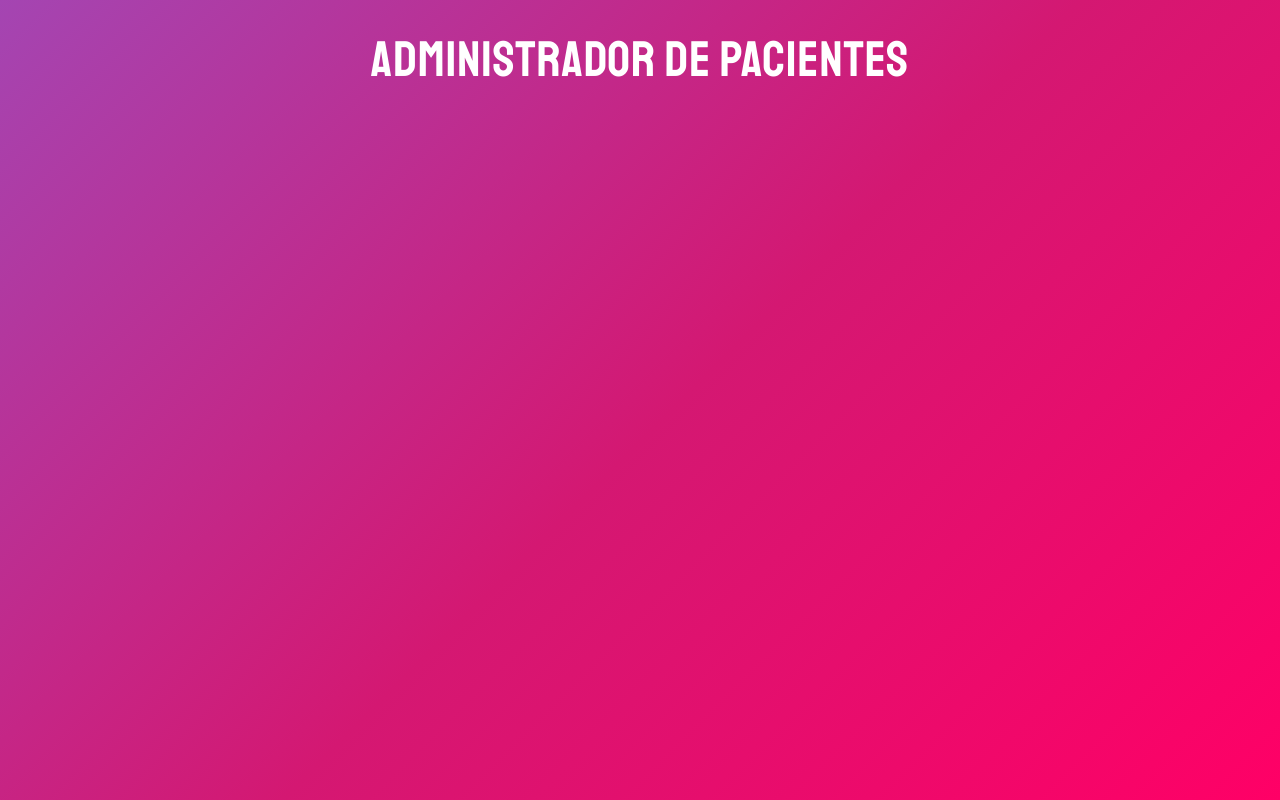
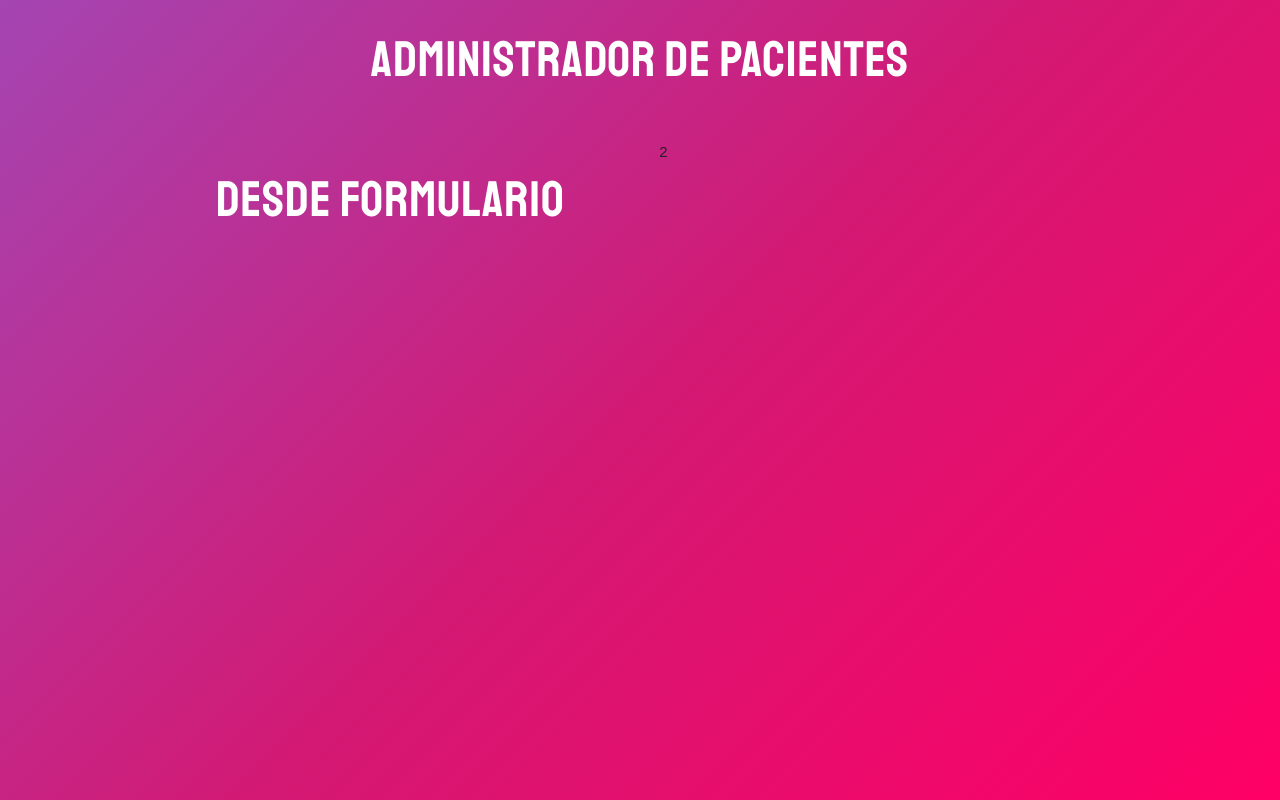
Before and after one commit to klmeir/appointments, a React (Create React App) app: page / in a window 1280 px wide. Built offline with nearby package versions, Linux system fonts and the light colour scheme.

Commit message:
Add Form

```diff
--- a/src/App.js
+++ b/src/App.js
@@ -1,8 +1,22 @@
-import React from 'react';
+import React, { Fragment } from 'react';
+import Form from './components/Form';
 
 function App() {
   return (
-    <h1>Administrador de Pacientes</h1>
+    <Fragment>
+      <h1>Administrador de Pacientes</h1>
+      <div className="container">
+        <div className="row">
+          <div className="one-half column">
+            <Form
+            />
+          </div>
+          <div className="one-half column">
+            2
+          </div>
+        </div>
+      </div>
+    </Fragment>
   );
 }
 
--- /dev/null
+++ b/src/components/Form.js
@@ -0,0 +1,9 @@
+import React from 'react';
+
+const Form = () => {
+    return (
+        <h1>Desde formulario</h1>
+     );
+}
+
+export default Form;
```
